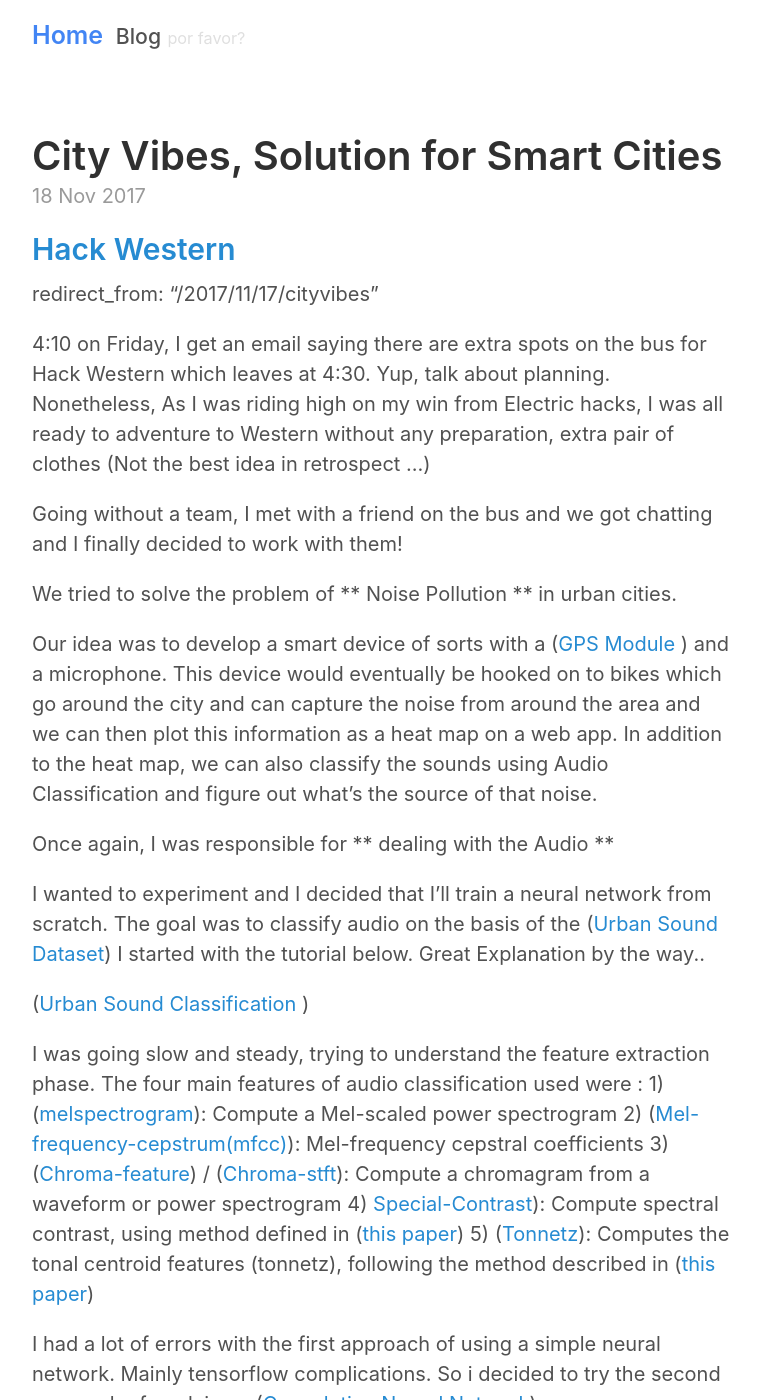
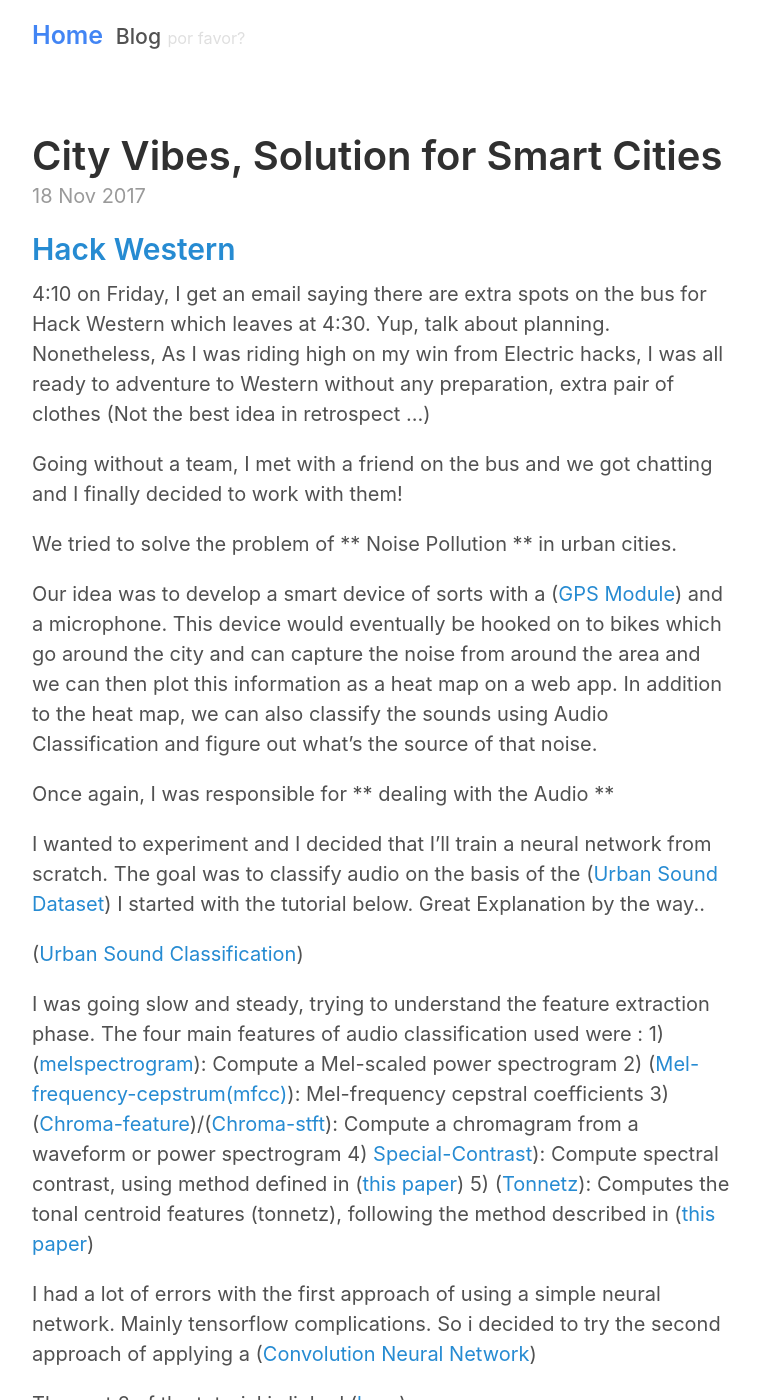
Before and after one commit to gotibhai/mygithubpage, a Jekyll site: the page built from _posts/2017-11-17-cityvibes.md, in a window 1280 px wide and 1400 px high. Shown: the whole window, without its empty margins (258-1018 px from the left). Built offline with Jekyll 4.4.1, drawn with Linux system fonts in a browser that asks for light colours.

Commit message:
wrote about cityVibes

```diff
--- a/_posts/2017-11-17-cityvibes.md
+++ b/_posts/2017-11-17-cityvibes.md
@@ -5,9 +5,8 @@
 permalink: "/blog/:title"
 ---
 
-## [Hack Western](https://www.trentu.ca/)
+## [Hack Western](http://www.uwo.ca/)
 
-redirect_from: "/2017/11/17/cityvibes"
 
 4:10 on Friday, I get an email saying there are extra spots on the bus for Hack Western which leaves at 4:30.
 Yup, talk about planning. Nonetheless, As I was riding high on my win from Electric hacks, I was all ready to adventure to Western
@@ -17,7 +16,7 @@
 
 We tried to solve the problem of ** Noise Pollution ** in urban cities.
 
-Our idea was to develop a smart device of sorts with a ([GPS Module]( Wikipedia GPS ) ) and a microphone. This device would eventually
+Our idea was to develop a smart device of sorts with a ([GPS Module](https://en.wikipedia.org/wiki/Global_Positioning_System)) and a microphone. This device would eventually
 be hooked on to bikes which go around the city and can capture the noise from around the area and we can then plot this information as a heat map on a web app. In addition to the heat map, we can also classify the sounds using Audio Classification and figure out what's the source of that noise.
 
 Once again, I was responsible for ** dealing with the Audio **
@@ -26,13 +25,13 @@
 The goal was to classify audio on the basis of the ([Urban Sound Dataset](https://serv.cusp.nyu.edu/projects/urbansounddataset/))
 I started with the tutorial below. Great Explanation by the way..
 
-([Urban Sound Classification](https://aqibsaeed.github.io/2016-09-03-urban-sound-classification-part-1/) )
+([Urban Sound Classification](https://aqibsaeed.github.io/2016-09-03-urban-sound-classification-part-1/))
 
 I was going slow and steady, trying to understand the feature extraction phase.
 The four main features of audio classification used were :
 1) ([melspectrogram](https://librosa.github.io/librosa/generated/librosa.feature.melspectrogram.html)): Compute a Mel-scaled power spectrogram
 2) ([Mel-frequency-cepstrum(mfcc)](https://en.wikipedia.org/wiki/Mel-frequency_cepstrum)): Mel-frequency cepstral coefficients
-3) ([Chroma-feature](https://en.wikipedia.org/wiki/Chroma_feature)) / ([Chroma-stft](https://librosa.github.io/librosa/generated/librosa.feature.chroma_stft.html)): Compute a chromagram from a waveform or power spectrogram
+3) ([Chroma-feature](https://en.wikipedia.org/wiki/Chroma_feature))/([Chroma-stft](https://librosa.github.io/librosa/generated/librosa.feature.chroma_stft.html)): Compute a chromagram from a waveform or power spectrogram
 4) [Special-Contrast](https://librosa.github.io/librosa/generated/librosa.feature.spectral_contrast.html)): Compute spectral contrast, using method defined in ([this paper](http://ieeexplore.ieee.org/document/1035731/))
 5) ([Tonnetz](https://librosa.github.io/librosa/generated/librosa.feature.tonnetz.html)): Computes the tonal centroid features (tonnetz), following the method described in ([this paper](https://dl.acm.org/citation.cfm?id=1178727))
 
```
